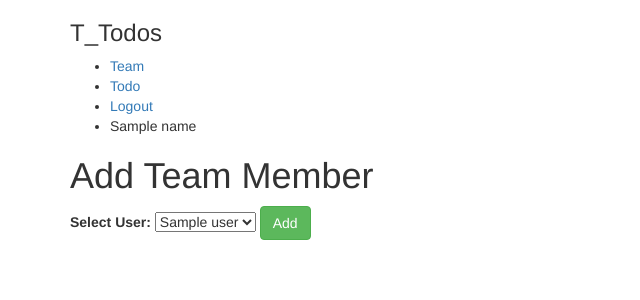
After one commit to qkrwldns/t_todos, a Flask app: template templates/team_add.html in a window 1280 px wide. The commit adds this page. Shown: the top 300 px of the page, without its empty margins (0-640 px from the left). Run offline with Flask 3, Linux system fonts and the light colour scheme; the template is opened without the code that fills it: most values are stand-ins (such as "Sample title", 1, 10 or a date in 2020); some libraries are stand-ins or nearby versions.

```diff
--- a/app.py
+++ b/app.py
@@ -14,6 +14,7 @@ app.config['MYSQL_USER'] = 'root'
 app.config['MYSQL_PASSWORD'] = os.getenv('MYSQL_PASSWORD')
 app.config['MYSQL_DB'] = 't_todos'
 mysql = MySQL(app)
+app.config['TEMPLATES_AUTO_RELOAD'] = True
 
 login_manager = LoginManager()
 login_manager.init_app(app)
@@ -201,20 +202,28 @@ def team():
         return redirect(url_for('home'))
 
     cursor = mysql.connection.cursor()
-    # 현재 사용자와 같은 TeamID를 가진 사용자들의 정보를 가져옵니다.
-    cursor.execute("SELECT UserID, Username FROM Users WHERE TeamID = %s", (current_user.team_id,))
+    # 현재 사용자와 같은 TeamID를 가진 사용자들의 정보 및 프로필 사진을 가져옵니다.
+    cursor.execute("SELECT UserID, Username, ProfilePic FROM Users WHERE TeamID = %s", (current_user.team_id,))
     team_members_tuples = cursor.fetchall()
-    cursor.close()
 
-    # 튜플을 딕셔너리로 변환
+    # 현재 사용자를 제외한 팀 멤버 목록을 생성합니다.
     team_members = [
-        {'UserID': member[0], 'Username': member[1]}
-        for member in team_members_tuples
+        {
+            'UserID': member[0],
+            'Username': member[1],
+            'ProfilePic': member[2] if member[2] else 'https://example.com/default-profile-pic.jpg'  # ProfilePic이 NULL이면 기본 URL 사용
+        }
+        for member in team_members_tuples if member[0] != current_user.id
     ]
 
-    return render_template('team.html', name=current_user.username,current_page='team', team_members=team_members)
+    # 현재 사용자의 프로필 사진을 가져옵니다.
+    cursor.execute("SELECT ProfilePic FROM Users WHERE UserID = %s", (current_user.id,))
+    current_user_pic_tuple = cursor.fetchone()
+    current_user_pic = current_user_pic_tuple[0] if current_user_pic_tuple[0] else 'https://example.com/default-profile-pic.jpg'
 
-# 팀 실질적 편집 라우트
+    return render_template('team.html', name=current_user.username, current_page='team', team_members=team_members, current_user_pic=current_user_pic)
+
+# 팀 편집 라우트
 @app.route('/edit_team_member/<int:user_id>')
 @login_required
 def edit_team_member(user_id):
@@ -231,7 +240,7 @@ def edit_team_member(user_id):
             'ProfilePic': user_details_tuple[2]
         }
         # If user details are found, pass them to the template.
-        return render_template('team_edit.html', user=user_details)
+        return render_template('team_edit.html', name=current_user.username, user=user_details)
     else:
         # If no details are found, redirect to the team page with an error message.
         flash('No user found with that ID.', 'danger')
@@ -250,7 +259,35 @@ def process_edit_team_member(user_id):
     mysql.connection.commit()
     cursor.close()
 
-    flash('Team member updated successfully!', 'success')
+    # flash('Team member updated successfully!', 'success')
+    return redirect(url_for('team'))
+
+# 팀 추가 라우트
+@app.route('/add_team_member')
+@login_required
+def team_add():
+    cursor = mysql.connection.cursor()
+    cursor.execute("SELECT UserID, Username FROM Users WHERE TeamID IS NULL")
+    users = cursor.fetchall()
+    cursor.close()
+    print(users)
+    return render_template('team_add.html', name=current_user.username, users=users)
+
+
+# 팀 실질적 추가 라우트
+@app.route('/process_add_team_member', methods=['POST'])
+@login_required
+def process_add_team_member():
+    user_id = request.form.get('user_id')
+    if user_id:
+        cursor = mysql.connection.cursor()
+        # 팀 ID 설정을 원하는 값으로 업데이트하세요.
+        cursor.execute("UPDATE Users SET TeamID = %s WHERE UserID = %s", ([1], user_id))
+        mysql.connection.commit()
+        cursor.close()
+        # flash('Team member added successfully!', 'success')
+    else:
+        flash('No user selected.', 'danger')
     return redirect(url_for('team'))
 
 
--- a/templates/home.html
+++ b/templates/home.html
@@ -3,10 +3,6 @@
 <div class="container">
     {% include "nav.html" %}
     <h1>TO Do</h1>
-
-    {% if message %}
-        <p>{{ message }}</p>
-    {% else %}
     <form action="{{ url_for('add_todo') }}" method="post">
         <input type="text" name="title" placeholder="New todo" required>
         <button type="submit">Add</button>
@@ -29,8 +25,8 @@
         {% endif %}
     </li>
 {% endfor %}
+
     </ul>
-    {% endif %}
 
 </div>
 {% endblock %}
--- /dev/null
+++ b/templates/team_add.html
@@ -0,0 +1,16 @@
+{% extends "bootstrap/base.html" %}
+{% block content %}
+<div class="container">
+    {% include "nav.html" %}
+    <h1>Add Team Member</h1>
+    <form action="{{ url_for('process_add_team_member') }}" method="post">
+        <label for="user_id">Select User:</label>
+        <select name="user_id" id="user_id" required>
+            {% for user in users %}
+                <option value="{{ user[0] }}">{{ user[1] }}</option>
+            {% endfor %}
+        </select>
+        <button type="submit" class="btn btn-success">Add</button>
+    </form>
+</div>
+{% endblock %}
--- a/templates/team_edit.html
+++ b/templates/team_edit.html
@@ -6,7 +6,7 @@
     <!-- User Details -->
     <div class="user-details">
         <h2>{{ user.Username }}</h2>
-        <img style="width: 300px;" src="{{ user.ProfilePic }}" alt="Profile Picture" />
+        <img style="width: 300px;" src="{{ user.ProfilePic|default('https://surgassociates.com/wp-content/uploads/610-6104451_image-placeholder-png-user-profile-placeholder-image-png-600x629.jpg', true) }}" alt="Profile Picture" />
         <!-- Add more details you want to show -->
     </div>
     <!-- User Edit Form -->
```
Also changed, not shown: templates/team.html (+36 -4 lines). Lines whose indentation alone changed are shown as unchanged.
